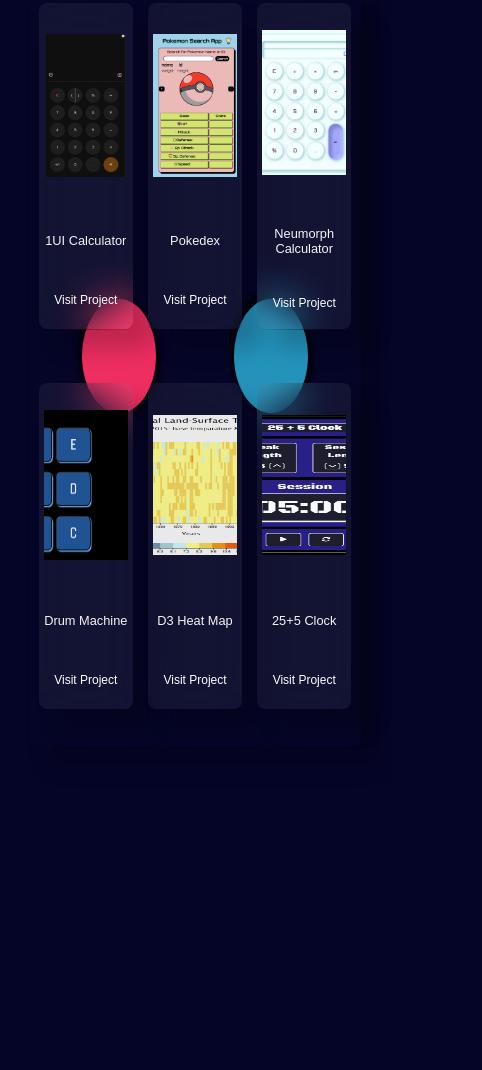
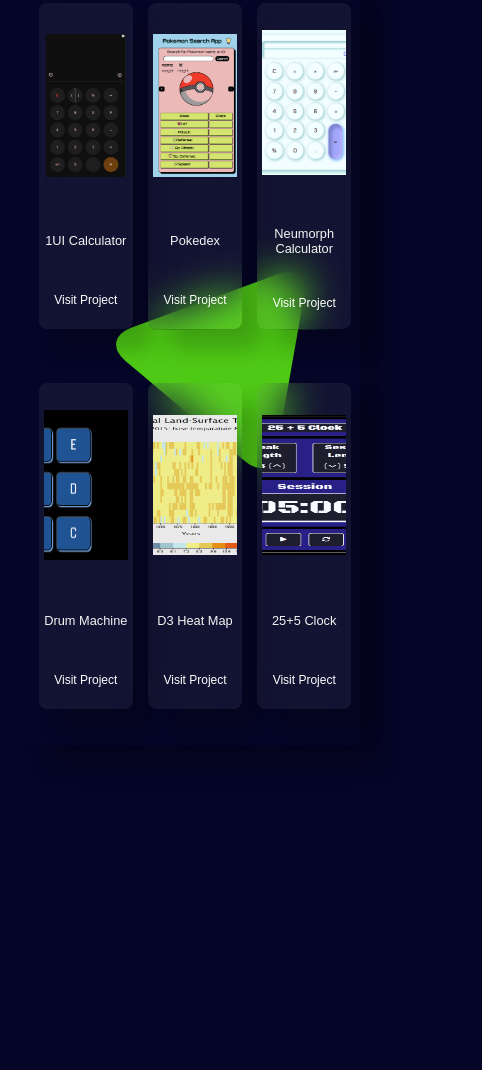
Before and after one commit to vishwa-radhya/portfolio-2, a plain HTML site: page index.html in a window 390 px wide. Shown: the part 910-1980 px from the top of the page, 482 px wide, since content can reach past the window. Drawn offline with Linux system fonts and the light colour scheme.

```diff
--- a/index.html
+++ b/index.html
@@ -34,8 +34,7 @@
         </div>
     </section>
     <section id="projects">
-        <div class="p-shape"></div>
-        <div class="p-shape-2"></div>
+        <div class="triangle"></div>
         <div class="p-container">
             <div class="p-links"><div class="g-img"><a href="https://vishwa-radhya.github.io/1ui-calculator" class="link-mapper"><img src="1ui-clc.png" alt="" width="80"></a></div>
             <p>1UI Calculator</p>
--- a/styles.css
+++ b/styles.css
@@ -157,28 +157,35 @@ stroke-dashoffset: -32.42;
     position: absolute;
     z-index: 2;
 }
-.p-shape{
-    width: 15%;
-    height: 30%;
-    background-color: rgb(238, 46, 97);
-    border-radius: 50%;
-    position: relative;
-    top: 0%;
-    right: 15%;
-    z-index: 1;
-    box-shadow: 5px 5px 5px rgba(0, 0, 0, 0.668),-5px -5px 5px rgba(0, 0, 0, 0.632);
+.triangle {
+	position: relative;
+	background-color: rgb(78, 201, 21);
+	text-align: left;
 }
-.p-shape-2{
-    width: 15%;
-    height: 30%;
-    background-color: rgb(36, 147, 188);
-    border-radius: 50%;
-    position: relative;
-    z-index: 1;
-    box-shadow: 5px 5px 5px rgba(0, 0, 0, 0.668),-5px -5px 5px rgba(0, 0, 0, 0.632);
-    bottom: 0%;
-    left: 15%;
+.triangle:before,
+.triangle:after {
+	content: '';
+	position: absolute;
+	background-color: inherit;
 }
+.triangle,
+.triangle:before,
+.triangle:after {
+	width:  11em;
+	height: 11em;
+	border-top-right-radius: 30%;
+}
+
+.triangle {
+	transform: rotate(-150deg) skewX(-30deg) scale(1,.866);
+}
+.triangle:before {
+	transform: rotate(-135deg) skewX(-45deg) scale(1.414,.707) translate(0,-50%);
+}
+.triangle:after {
+	transform: rotate(135deg) skewY(-45deg) scale(.707,1.414) translate(50%);
+}
+
 .p-container{
     z-index: 3;
     width: 80%;
@@ -247,36 +254,22 @@ img{
     scale: 0.9;
 }
 @media screen and (max-width:1125px){
-    .p-shape{
-        width: 16%;
-    height: 32%;
-    }
-    .p-shape-2{
-        width: 16%;
-    height: 32%;
-    }
-}
-@media screen and (max-width:1000px){
-    .p-shape{
-        width: 13.5%;
-    height: 23%;
-    }
-    .p-shape-2{
-        width: 13.5%;
-        height: 23%;
+        .triangle,
+    .triangle:before,
+    .triangle:after{
+        width: 10em;
+        height: 10em;
     }
 }
 @media screen and (max-width:801px){
     nav{
         width: 30%;
     }
-    .p-shape{
-        width: 13.5%;
-    height: 18.5%;
-    }
-    .p-shape-2{
-        width: 13.5%;
-        height: 18.5%;
+    .triangle,
+    .triangle:before,
+    .triangle:after{
+        width: 8em;
+        height: 8em;
     }
 }
 @media screen and (max-width:700px){
@@ -295,14 +288,6 @@ img{
     .hamburger{
         scale: 0.8;
     }
-    .p-shape{
-        width: 13.5%;
-    height: 16%;
-    }
-    .p-shape-2{
-        width: 13.5%;
-        height: 16%;
-    }
 }
 @media  screen and (max-width:607px) {
     .fab{
@@ -320,13 +305,14 @@ img{
     nav{
         width: 35%;
     }
-    .p-shape{
-        width: 18.5%;
-    height: 19%;
+    .triangle,
+    .triangle:before,
+    .triangle:after{
+        width: 6em;
+        height: 6em;
     }
-    .p-shape-2{
-        width: 18.5%;
-        height: 19%;
+    .triangle {
+        transform: rotate(-230deg) skewX(-30deg) scale(1,.866);
     }
 }
 @media  screen and (max-width:550px){
@@ -336,15 +322,14 @@ img{
     .p-links{
         width: 30%;
     }
-    .p-shape{
-        width: 14.5%;
-    height: 15%;
-    left: -5%;
+    .triangle,
+    .triangle:before,
+    .triangle:after{
+        width: 8em;
+        height: 8em;
     }
-    .p-shape-2{
-        width: 14.5%;
-    height: 15%;
-        left: 5%;
+    .triangle {
+        transform: rotate(-280deg) skewX(-30deg) scale(1,.866);
     }
 }
 @media  screen and (max-width:451px){
@@ -354,13 +339,14 @@ img{
     nav{
         width: 40%;
     }
-    .p-shape{
-        width: 19%;
-        left: -10%;
+    .triangle,
+    .triangle:before,
+    .triangle:after{
+        width: 8em;
+        height: 8em;
     }
-    .p-shape-2{
-        width: 19%;
-        left: 10%;
+    .triangle {
+        transform: rotate(-220deg) skewX(-30deg) scale(1,.866);
     }
 }
 @media  screen and (max-width:401px){
@@ -373,11 +359,14 @@ img{
     nav{
         width: 45%;
     }
-    .p-shape{
-        height: 13.5%;
+    .triangle,
+    .triangle:before,
+    .triangle:after{
+        width: 7em;
+        height: 7em;
     }
-    .p-shape-2{
-        height: 13.5%;
+    .triangle {
+        transform: rotate(-140deg) skewX(-30deg) scale(1,.866);
     }
 }
 @media  screen and (max-width:350px){
@@ -396,22 +385,35 @@ img{
     nav{
         width: 50%;
     }
-    .p-shape{
-        height: 11.5%;
-        top: 10%;
-    }
-    .p-shape-2{
-        height: 11.5%;
-        top: -10%;
+    .triangle,
+    .triangle:before,
+    .triangle:after{
+        width: 5em;
+        height: 5em;
     }
 }
 @media  screen and (max-width:330px){
     .hamburger svg{
         height: 2.5em;
     }
+    .triangle,
+    .triangle:before,
+    .triangle:after{
+        width: 4em;
+        height: 4em;
+    }
 }
 @media  screen and (max-width:290px){
     nav{
         width: 60%;
     }
+    .triangle,
+    .triangle:before,
+    .triangle:after{
+        width: 3.7em;
+        height: 3.7em;
+    }
+    .triangle {
+        transform: rotate(20deg) skewX(-30deg) scale(1,.866);
+    }
 }
```
